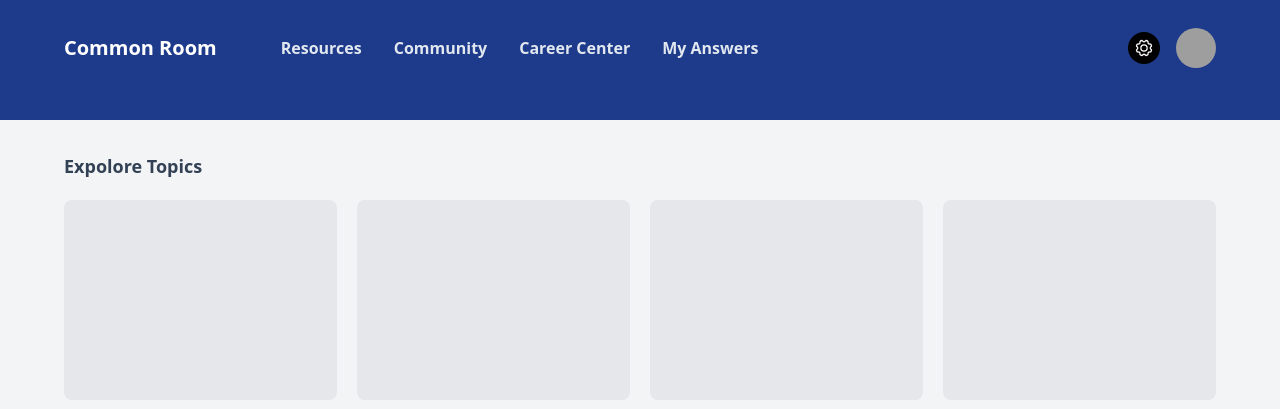
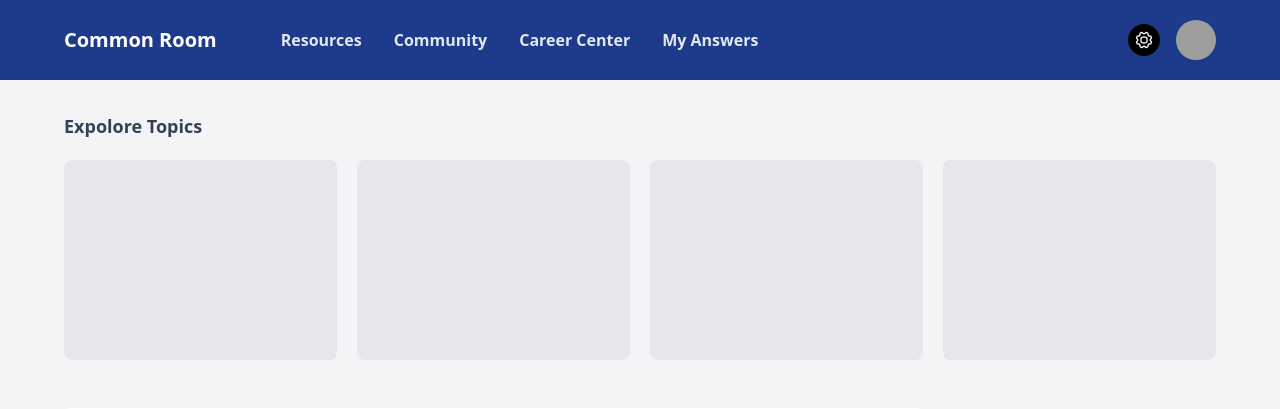
Before and after one commit to kitindi/CommonRoom, a Django app: page / in a window 1280 px wide. Shown: the top 409 px of the page. Run offline with Django 5.2, Linux system fonts and the light colour scheme; data that the repository does not hold is empty; some libraries are stand-ins or nearby versions; grey boxes are pictures that could not be loaded.

```diff
--- a/templates/posts/base.html
+++ b/templates/posts/base.html
@@ -13,7 +13,7 @@
     <script defer src="https://cdn.jsdelivr.net/npm/alpinejs@3.x.x/dist/cdn.min.js"></script>
   </head>
   <body class="bg-gray-100">
-    <nav class="w-full py-4 md:px-8 lg:px-0 bg-blue-900 h-[10vh] md:h-[15vh] sticky top-0 z-10">
+    <nav class="w-full py-4 md:px-8 lg:px-0 bg-blue-900 h-[10vh] md:h-[10vh] sticky top-0 z-10 flex items-center">
       <div class="w-full max-w-6xl mx-auto py-3 px-6 flex flex-row justify-between items-center md:px-0">
         <div class="sm:flex md:flex-row md:items-center gap-16">
           <a href="{% url "home-page" %}" class="text-white text-2xl md:text-xl font-bold">Common Room</a>
```
